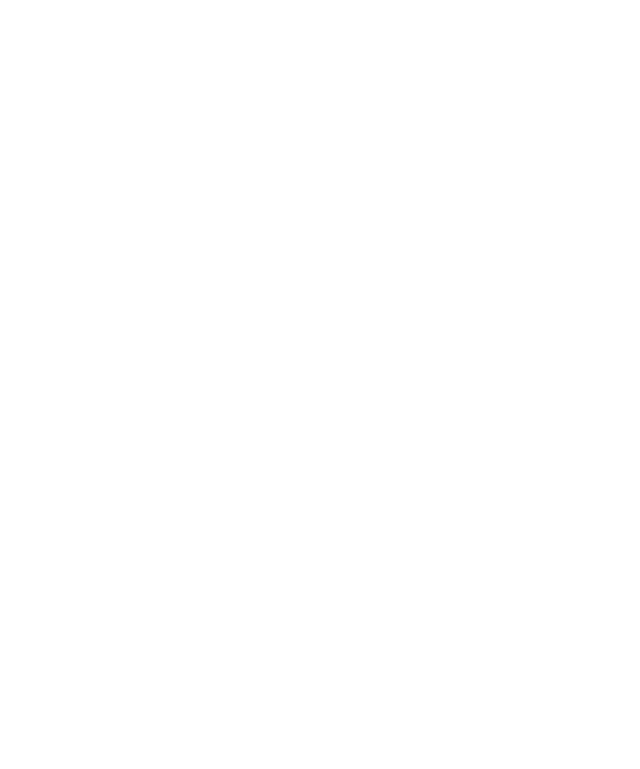
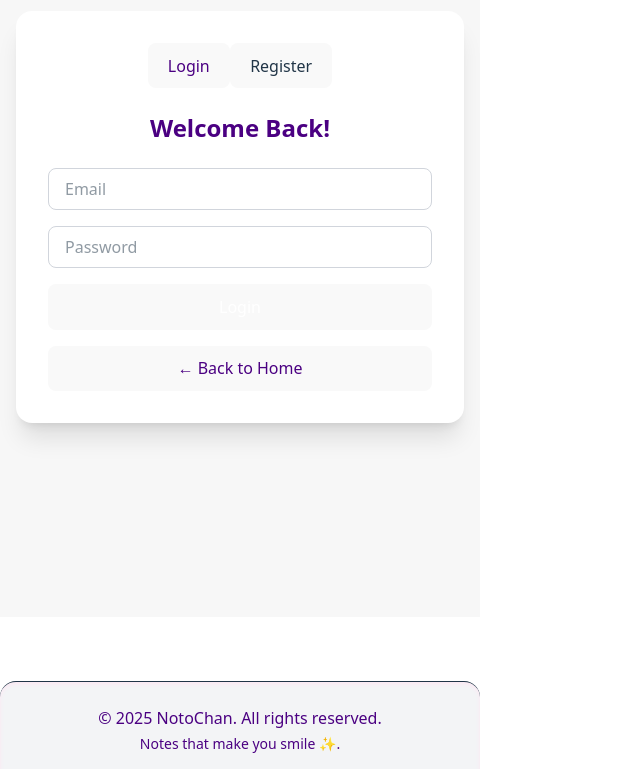
Before and after one commit to Jyoti-yadav09/Notochan, a React (Vite) app in the folder notochan-frontend/: page /login in a window 1280 px wide. Before the commit this address had no page. Shown: the part 183-952 px from the top of the page, without its empty margins (0-640 px from the left). Before the commit the page ends 800 px from the top, so only its background shows below. Built offline with nearby package versions, Linux system fonts and the light colour scheme.

Commit message:
Create Login/Register page structure

```diff
--- a/notochan-frontend/src/App.jsx
+++ b/notochan-frontend/src/App.jsx
@@ -2,6 +2,9 @@
 import { BrowserRouter as Router, Route, Routes } from "react-router-dom";
 import "./App.css";
 import HomePage from "./pages/HomePage";
+import Login from "./pages/Login"
+
+
 
 const App=() =>
 {
@@ -9,9 +12,12 @@
      <Router>
       <Routes>
         <Route path="/" element={<HomePage />} />
+     <Route path="/login" element={<Login />} />
 
       </Routes>
     </Router>
+
+
   );
 }
 
--- a/notochan-frontend/src/components/Footer.jsx
+++ b/notochan-frontend/src/components/Footer.jsx
@@ -1,4 +1,4 @@
-import React from 'react';
+/*import React from 'react';
 
 const Footer = () => {
   return (
@@ -15,3 +15,23 @@
 }
 
 export default Footer;
+*/
+import React from 'react';
+
+const Footer = () => {
+  return (
+    <footer
+      id="footer"
+      className="w-full bg-gray-100 text-center py-6 border-t shadow-inner shadow-pink-100 mt-16 rounded-t-2xl"
+    >
+      <p className="font-medium text-[#4B0082]">
+        © {new Date().getFullYear()} NotoChan. All rights reserved.
+      </p>
+      <p className="text-sm text-[#4B0082] mt-1">
+        Notes that make you smile ✨.
+      </p>
+    </footer>
+  );
+};
+
+export default Footer;
--- a/notochan-frontend/src/components/HeroSection.jsx
+++ b/notochan-frontend/src/components/HeroSection.jsx
@@ -1,20 +1,26 @@
 import React from 'react';
-
+import { useNavigate } from 'react-router-dom';
 
 const HeroSection = () => {
+  const navigate = useNavigate();
+
   return (
-    <section className='min-h-screen flex flex-col md:flex-row  justify-between px-6 md:px-16 py-12 bg-gray-100' id="hero">
+    <section className='min-h-screen flex flex-col md:flex-row justify-between px-6 md:px-16 py-12 bg-gray-100' id="hero">
       <div className='md:w-1/2 text-center mt-46'>
-        <h1 className='text-5xl font-bold text-[#4B0082] mb-4 '>Welcome to <span className='text-[#FF69B4]'>NotoChan!</span></h1>
-        <p className='text-lg mb-4  text-[#555]'>Cute, minimal & lighting fast — your personal note-sharing space. </p>
-        <button className='px-6 py-3  bg-[#ADD8E6] text-[#333] rounded-lg hover:bg-blue-200 transition shadow-md'>Login</button>
+        <h1 className='text-5xl font-bold text-[#4B0082] mb-4'>
+          Welcome to <span className='text-[#FF69B4]'>NotoChan!</span>
+        </h1>
+        <p className='text-lg mb-4 text-[#555]'>
+          Cute, minimal & lightning fast — your personal note-sharing space.
+        </p>
+       <button >Login</button>
       </div>
 
       <div className='md:w-1/2 mt-30 flex justify-center'>
         <img src="/assets/Cuty.png" alt="Cute notes illustration" className='w-110 h-110'/>
       </div>
     </section>
-  )
+  );
 }
 
 export default HeroSection;
--- /dev/null
+++ b/notochan-frontend/src/pages/Login.jsx
@@ -0,0 +1,87 @@
+import React, { useState } from 'react';
+import { useNavigate } from 'react-router-dom';
+import Footer from '../components/Footer';
+
+const Login = () => {
+  const [isLogin, setIsLogin] = useState(true);
+  const navigate = useNavigate();
+
+  return (
+    <div>
+      <div className="min-h-screen flex items-center justify-center bg-[#F7F7F7] px-4">
+        <div className="bg-white p-8 rounded-2xl shadow-xl w-full max-w-md">
+          <div className="flex justify-center mb-6">
+            <button
+              onClick={() => setIsLogin(true)}
+              className={`px-4 py-2 rounded-l-full ${
+                isLogin ? "bg-[#ADD8E6] text-[#4B0082]" : "bg-gray-100"
+              }`}
+            >
+              Login
+            </button>
+            <button
+              onClick={() => setIsLogin(false)}
+              className={`px-4 py-2 rounded-r-full ${
+                !isLogin ? "bg-[#ADD8E6] text-[#4B0082]" : "bg-gray-100"
+              }`}
+            >
+              Register
+            </button>
+          </div>
+
+          <h2 className="text-2xl font-semibold text-center mb-6 text-[#4B0082]">
+            {isLogin ? "Welcome Back!" : "Join NotoChan 📝"}
+          </h2>
+
+          <form className="space-y-4">
+            {!isLogin && (
+              <input
+                type="text"
+                placeholder="Full Name"
+                className="w-full px-4 py-2 border border-gray-300 rounded-lg focus:outline-none focus:ring-2 focus:ring-indigo-300"
+              />
+            )}
+
+            <input
+              type="email"
+              placeholder="Email"
+              className="w-full px-4 py-2 border border-gray-300 rounded-lg focus:outline-none focus:ring-2 focus:ring-indigo-300"
+            />
+
+            <input
+              type="password"
+              placeholder="Password"
+              className="w-full px-4 py-2 border border-gray-300 rounded-lg focus:outline-none focus:ring-2 focus:ring-indigo-300"
+            />
+
+            {!isLogin && (
+              <input
+                type="password"
+                placeholder="Confirm Password"
+                className="w-full px-4 py-2 border border-gray-300 rounded-lg focus:outline-none focus:ring-2 focus:ring-indigo-300"
+              />
+            )}
+
+            <button
+              type="button"
+              className="w-full bg-[#4B0082] text-white py-2 rounded-lg hover:bg-[#5e2ca5] transition"
+            >
+              {isLogin ? "Login" : "Register"}
+            </button>
+          </form>
+
+          <button
+            onClick={() => navigate('/')}
+            className="mt-4 w-full bg-gray-200 text-[#4B0082] font-medium py-2 rounded-lg hover:bg-gray-300 transition"
+          >
+            ← Back to Home
+          </button>
+        </div>
+      </div>
+
+      <Footer />
+    </div>
+  );
+};
+
+export default Login;
```
